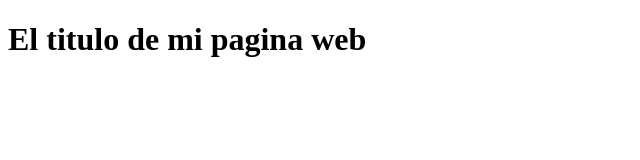
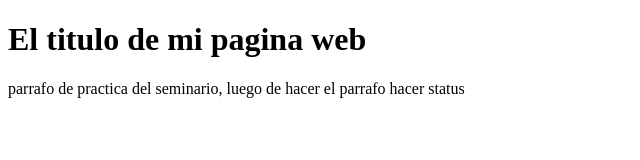
Before and after one commit to NicoleRecinos021/seminario_git_hub, a plain HTML site: page index.html in a window 1280 px wide. Shown: the whole page, without its empty margins (0-640 px from the left). Drawn offline with Linux system fonts and the light colour scheme.

Commit message:
parrafo de practica

```diff
--- a/index.html
+++ b/index.html
@@ -7,6 +7,7 @@
 </head>
 <body>
     <h1>El titulo de mi pagina web</h1>
+    <p>parrafo de practica del seminario, luego de hacer el parrafo hacer status</p>
 
 </body>
 </html>
```
